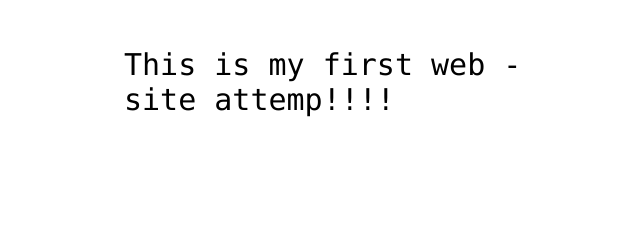
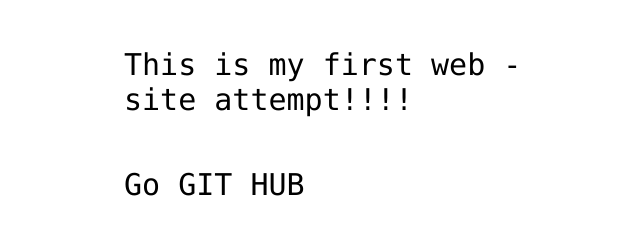
Before and after one commit to Felixwkk/felixwkk.github.io, a plain HTML site: page index.html in a window 1280 px wide. Shown: the part 341-576 px from the top of the page, without its empty margins (316-956 px from the left). Drawn offline with Linux system fonts and the light colour scheme.

Commit message:
Update index.html

```diff
--- a/index.html
+++ b/index.html
@@ -12,7 +12,8 @@
 <img src="https://octodex.github.com/images/daftpunktocat-thomas.gif" id="octocat" alt="octocat-gif" />
 
 <!-- Change this code here by copy and pasting your template on line 15 -->
-<p>This is my first web - site attemp!!!!</p>
+<p>This is my first web - site attempt!!!!</p>
+  <p> Go GIT HUB <p>
 
 </body>
 </html>
```
